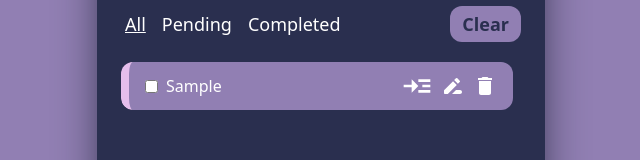
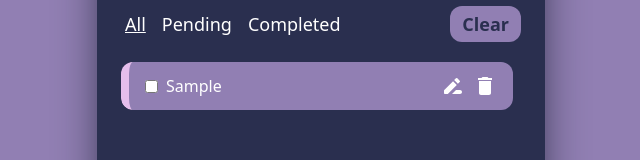
Before and after one commit to methupaPerera/react-to-do-app, a React (Vite) app: page / in a window 1280 px wide. Both pictures are taken after typing "Sample" into the empty fields and a click on the button "Add". Shown: the part 346-506 px from the top of the page, without its empty margins (319-959 px from the left). Built offline with nearby package versions, Linux system fonts and the light colour scheme.

Commit message:
Just finished.

```diff
--- a/src/components/Tasks/Task.jsx
+++ b/src/components/Tasks/Task.jsx
@@ -3,12 +3,11 @@ import { useOutletContext } from "react-router-dom";
 
 import TaskRenamer from "../Inputs/TaskRenamer";
 
-const Task = ({ task, setDetails }) => {
-    const { id, text, date, isChecked } = task;
+const Task = ({ task }) => {
+    const { id, text, isChecked } = task;
     const [checked, setChecked] = useState(isChecked);
     const { taskList, setTaskList } = useOutletContext();
 
-    const [seeMore, setSeemore] = useState(false);
     const [rename, setRename] = useState(false);
 
     const [renameValue, setRenameValue] = useState("");
@@ -57,12 +56,6 @@ const Task = ({ task, setDetails }) => {
 
                 <div className="flex gap-2 items-center">
                     <div
-                        className="cursor-pointer"
-                        onClick={() => setDetails(true)}
-                    >
-                        <SeeMore />
-                    </div>
-                    <div
                         onClick={() => setRename(!rename)}
                         className="cursor-pointer"
                     >
@@ -85,21 +78,6 @@ const Task = ({ task, setDetails }) => {
                 />
             )}
         </div>
-    );
-};
-
-const SeeMore = () => {
-    return (
-        <svg
-            xmlns="http://www.w3.org/2000/svg"
-            className="w-8 h-8"
-            viewBox="0 0 24 24"
-        >
-            <path
-                fill="currentColor"
-                d="M13 7h9v2h-9zm0 8h9v2h-9zm3-4h6v2h-6zm-3 1L8 7v4H2v2h6v4z"
-            ></path>
-        </svg>
     );
 };
 
```
